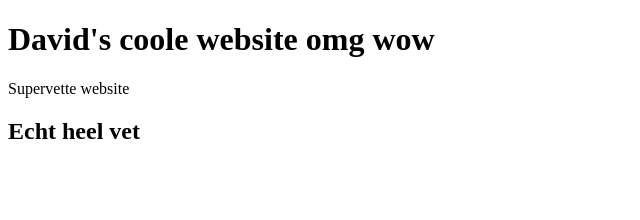
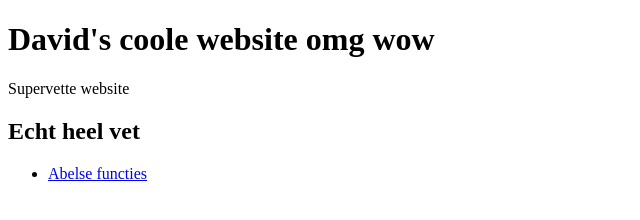
Before and after one commit to Davidwiskundige/davidwiskundige.github.io, a plain HTML site: page index.html in a window 1280 px wide. Shown: the whole page, without its empty margins (0-640 px from the left). Drawn offline with Linux system fonts and the light colour scheme.

Commit message:
Abelse functies

```diff
--- a/index.html
+++ b/index.html
@@ -10,5 +10,10 @@
 	    Supervette website
 	</p>
 	<h2>Echt heel vet</h2>
+	<ul>
+	    <li>
+		<a href="./Abelsefuncties/Abelsefuncties.html">Abelse functies</a>
+	    </li>
+	</ul>
     </body>
 </html>
```
Also changed, not shown: Abelsefuncties/Abelsefuncties.html (renamed from Abelse functies/Abelse functies.html).
